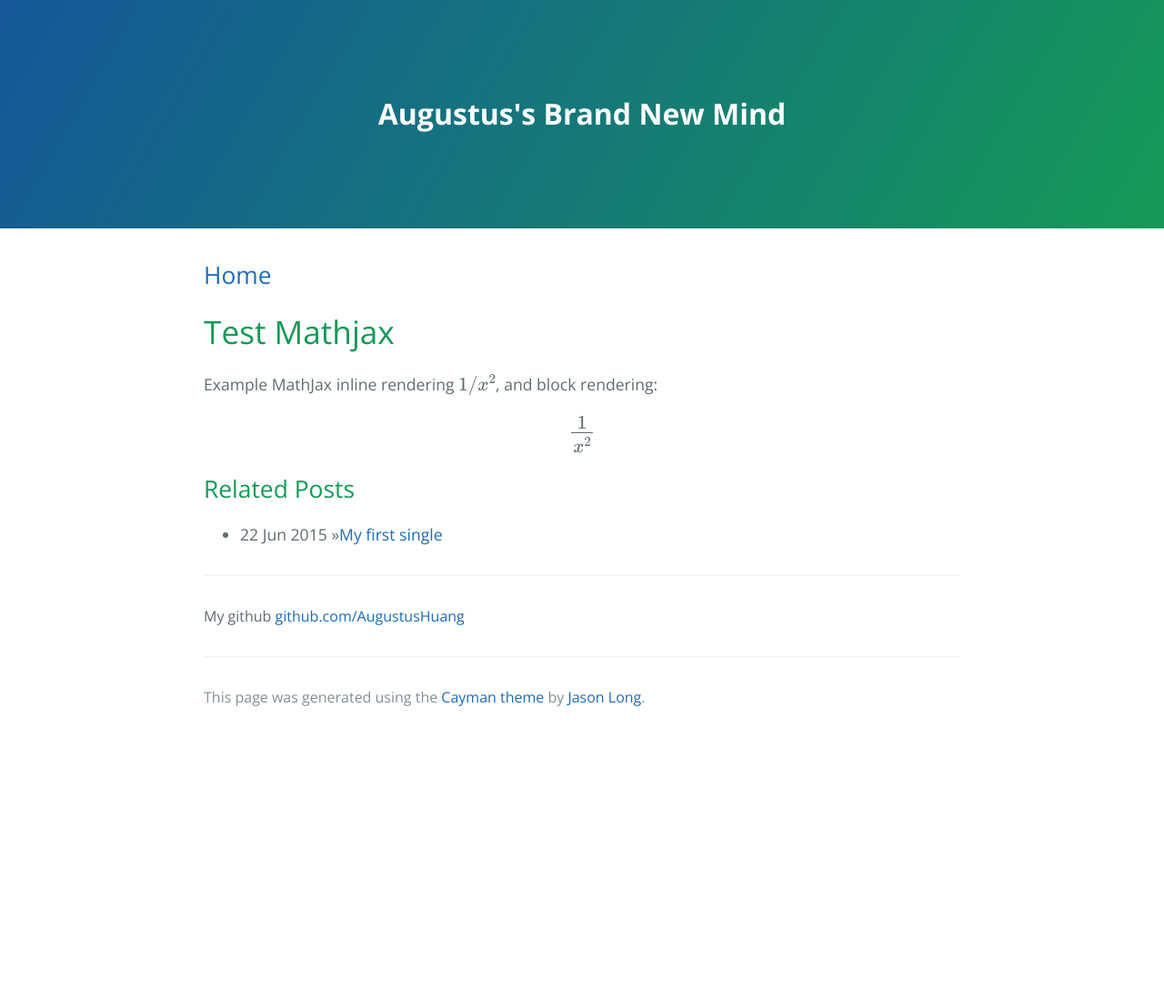
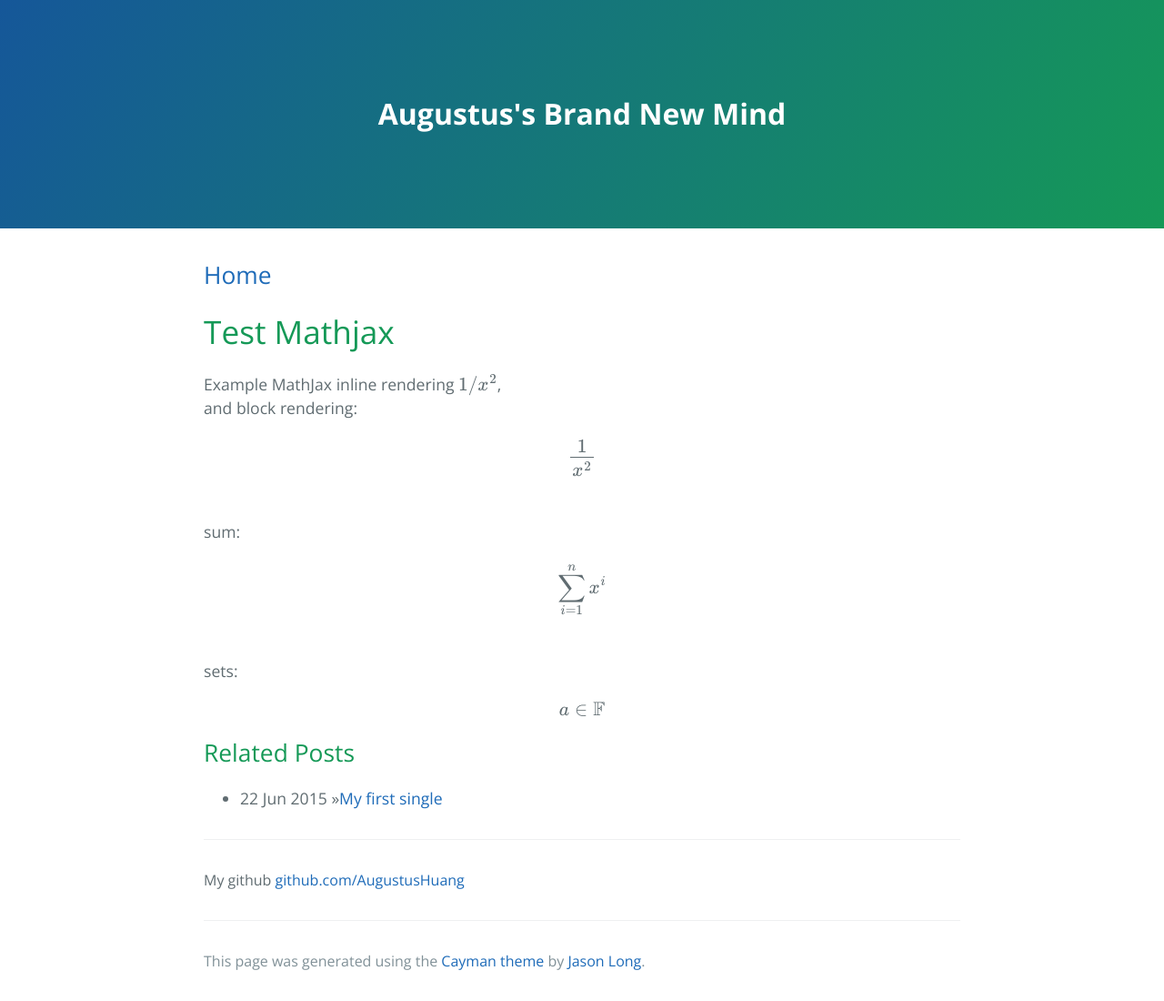
Before and after one commit to AugustusHuang/AugustusHuang.github.io, a Jekyll site: the page built from _posts/2015-06-22-Test-Mathjax.md, in a window 1280 px wide. Shown: the whole page at 91% size. Built offline with Jekyll 4.4.1, drawn with Linux system fonts in a browser that asks for light colours; formulas are drawn with MathJax 3; before the commit the page ends 900 px from its top, so only the background shows below that.

Commit message:
test mathjax

```diff
--- a/_posts/2015-06-22-Test-Mathjax.md
+++ b/_posts/2015-06-22-Test-Mathjax.md
@@ -9,3 +9,7 @@
 Example MathJax inline rendering \\( 1/x^{2} \\),
 and block rendering:
 \\[ \frac{1}{x^{2}} \\]
+sum:
+\\[ \displaystyle\sum_{i=1}^{n}x^i \\]
+sets:
+\\[ a \in \mathbb{F} \\]
```
